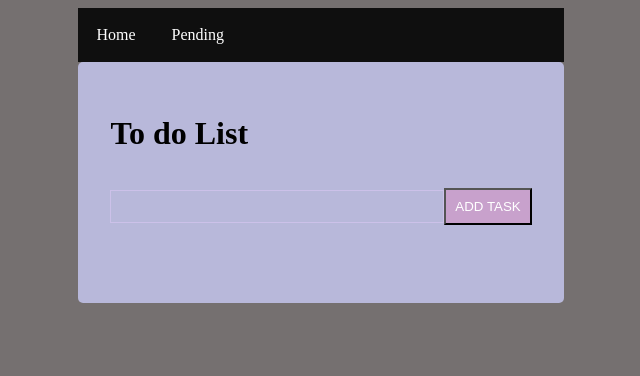
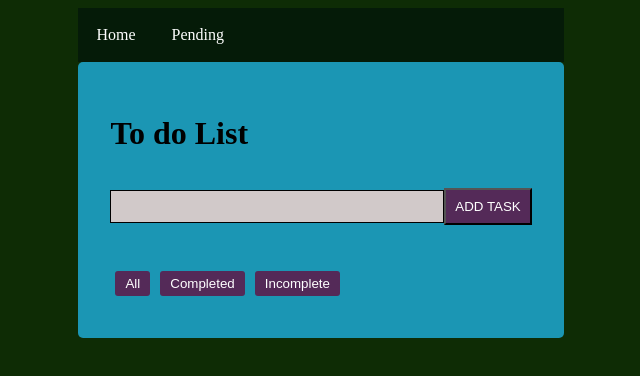
Before and after one commit to abdul-moeed-khan/Todo-project, a React (Create React App) app: page / in a window 1280 px wide. Shown: the top 376 px of the page, without its empty margins (319-959 px from the left). Built offline with nearby package versions, Linux system fonts and the light colour scheme.

Commit message:
added task filters

```diff
--- a/src/App.css
+++ b/src/App.css
@@ -1,5 +1,5 @@
 body {
-    background: rgb(117, 112, 112);
+    background: rgb(14, 44, 5);
     display: flex;
     justify-content: center;
     align-items: center;
@@ -10,9 +10,8 @@ body {
   }
 
   .todo-input {
-
-    background: none;
-    border: 1px solid #ccc1e9;
+    background-color: rgb(209, 201, 201);
+    border: 1px solid #000000;
     padding: 0.5rem 1rem;
     margin-top: 1rem;
     margin-bottom: 2rem;
@@ -21,13 +20,13 @@ body {
   }
   .todo-btn {
 
-    background: #c8a1cc;
+    background: #542a58;
     color: #fff;
     padding: 0.55rem;
     cursor: pointer;
   }
   .TodoWrapper {
-    background: #b8b8da;
+    background: #1b96b4;
     padding: 2rem;
     border-radius: 5px;
   }
@@ -40,6 +39,7 @@ body {
     padding: 0.75rem 1rem;
     border-radius: 5px;
     margin-bottom: 1rem;
+    font-size:20px;
   }
   .incompleted {
     color: #fff;
@@ -66,7 +66,7 @@ body {
 
   .todo-list h1 {
     text-align: center;
-    color: #333;
+    color: #161616;
   }
 
   .todo-list ul {
@@ -81,7 +81,7 @@ body {
     border-bottom: 1px solid #ddd;
     background-color: rgb(81, 112, 180);
     margin-top: 5px;
-    font-size: 25px;
+    font-size: 20px;
   }
 
 
@@ -94,7 +94,7 @@ body {
     margin: 0;
     padding: 0;
     overflow: hidden;
-    background-color: #0f0f0f;
+    background-color: #051b08;
   }
 
  nav li {
@@ -110,5 +110,22 @@ body {
   }
 
   li a:hover {
-    background-color: #8d0e0e;
+    background-color: #442f08;
   }
+  .filters {
+    margin: 10px 0;
+  }
+
+  .filters button {
+    margin: 0 5px;
+    padding: 5px 10px;
+    border: none;
+    border-radius: 3px;
+    background-color: #542a58;
+    color: white;
+    cursor: pointer;
+  }
+
+  .filters button:hover {
+    background-color: #0056b3;
+  }
--- a/src/Components/TodoForm.js
+++ b/src/Components/TodoForm.js
@@ -6,6 +6,7 @@ const TodoForm = ({addTodo}) => {
   const handleSubmit=e=>{
     e.preventDefault();
     addTodo(value)
+    setValue('')
   }
 
   return (
--- a/src/Components/TodoWrapper.js
+++ b/src/Components/TodoWrapper.js
@@ -7,11 +7,15 @@ uuidv4();
 
 const TodoWrapper = () => {
   const[todos,setTodos]=useState([])
+  const [filter, setFilter] = useState('all');
+
+
   const addTodo = (todo) => {
     setTodos([
       ...todos,
       { id: uuidv4(), task: todo, completed: false, isEditing: false },
     ]);
+
     console.log(todos);
   }
 
@@ -41,7 +45,11 @@ const TodoWrapper = () => {
       )
     );
   }
-
+ const filteredTodos = todos.filter((todo) => {
+    if (filter === 'completed') return todo.completed;
+    if (filter === 'incompleted') return !todo.completed;
+    return true; // 'all' filter
+  });
 
   return (
     <div>
@@ -50,11 +58,17 @@ const TodoWrapper = () => {
 
       <h1>To do List</h1>
        <TodoForm addTodo={addTodo} />
-       {todos.map((todo,index)=>(
+
+        <div className='filters'>
+          <button onClick={() => setFilter('all')}>All</button>
+          <button onClick={() => setFilter('completed')}>Completed</button>
+          <button onClick={() => setFilter('incompleted')}>Incomplete</button>
+        </div>
+       {filteredTodos.map((todo)=>(
          todo.isEditing ? (
           <EditTodoForm editTodo={editTask} task={todo} />
         ):(
-         <Todo task={todo}  key={index} toggleComplete={toggleComplete} deleteTodo={deleteTodo} editTodo={editTodo} />
+         <Todo task={todo}  key={todo.id} toggleComplete={toggleComplete} deleteTodo={deleteTodo} editTodo={editTodo} />
         )
        ))}
 
```
